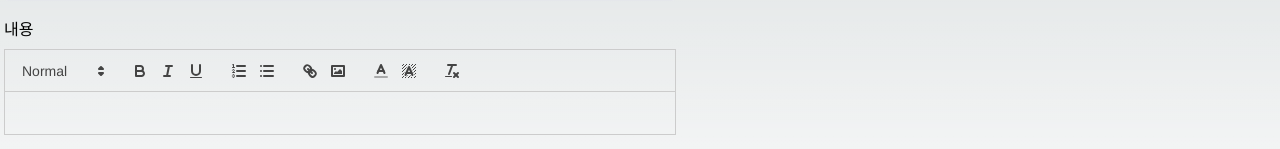
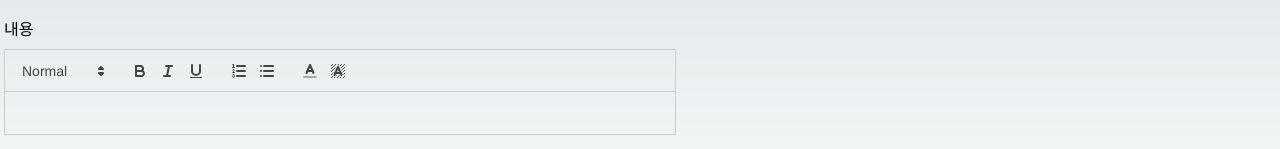
Before and after one commit to dasol92/lux-front, a Next.js app: page /posts/new in a window 1280 px wide. Shown: the part 217-366 px from the top of the page. Built offline with nearby package versions, Linux system fonts and the light colour scheme.

Commit message:
[modify] 에디터 편집 항목 수정 - 이미지, clean 버튼 삭제

```diff
--- a/app/components/RichTextEditor.js
+++ b/app/components/RichTextEditor.js
@@ -14,9 +14,7 @@ export default function RichTextEditor({ value, onChange }) {
       [{ 'header': [1, 2, 3, false] }],
       ['bold', 'italic', 'underline'],
       [{ 'list': 'ordered'}, { 'list': 'bullet' }],
-      ['link', 'image'],
-      [{ 'color': [] }, { 'background': [] }],
-      ['clean']
+      [{ 'color': [] }, { 'background': [] }]
     ],
   }
 
```
